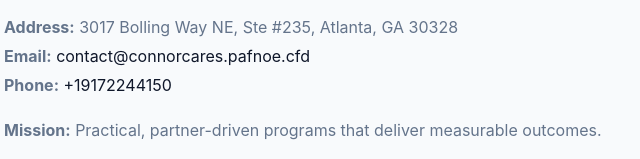
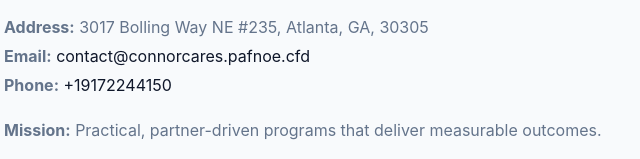
Before and after one commit to thuanbg111/connor-cares-foundation-inc-1944, a plain HTML site: page governance.html in a window 1280 px wide. Shown: the part 823-982 px from the top of the page, 66-706 px from the left. Drawn offline with Linux system fonts and the light colour scheme.

Commit message:
Safe replace address only

```diff
--- a/governance.html
+++ b/governance.html
@@ -60,7 +60,7 @@
         <div class="small">501(c)(3) • EIN 24041944</div>
       </div>
       <div class="footer-col">
-        <div class="small"><strong>Address:</strong> 3017 Bolling Way NE, Ste #235, Atlanta, GA 30328</div>
+        <div class="small"><strong>Address:</strong> 3017 Bolling Way NE #235, Atlanta, GA, 30305</div>
         <div class="small"><strong>Email:</strong> <a href="mailto:contact@connorcares.pafnoe.cfd">contact@connorcares.pafnoe.cfd</a></div>
         <div class="small"><strong>Phone:</strong> <a href="tel:+19172244150">+19172244150</a></div>
       </div>
```
